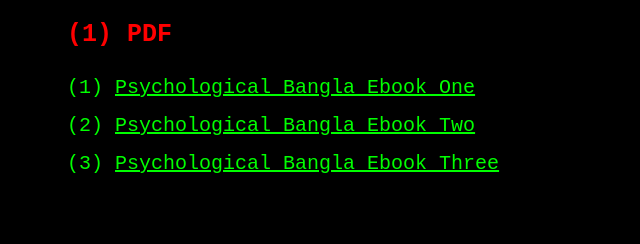
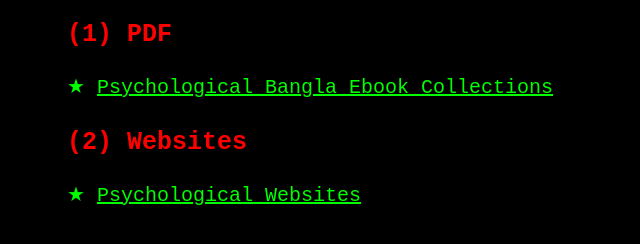
Before and after one commit to HumayunShariarHimu/Psychology, a plain HTML site: page index.html in a window 1280 px wide. Shown: the part 84-328 px from the top of the page, without its empty margins (173-813 px from the left). Drawn offline with Linux system fonts and the light colour scheme.

Commit message:
Update index.html

```diff
--- a/index.html
+++ b/index.html
@@ -101,14 +101,11 @@ a:link {
 <!-- partial:index.partial.html -->
 <div class="container">
 <h1>Psychology</h1>
-<h2>(1) PDF </h2>
-<p>
-(1) <a href="https://github.com/HumayunShariarHimu/Psychology/blob/main/PDF/PsychologyOne.pdf">Psychological Bangla Ebook One</a>
-<br>
-(2) <a href="https://github.com/HumayunShariarHimu/Psychology/blob/main/PDF/PsychologyTwo.pdf">Psychological Bangla Ebook Two</a>
-<br>
-(3) <a href="https://github.com/HumayunShariarHimu/Psychology/blob/main/PDF/PsychologyThree.pdf">Psychological Bangla Ebook Three</a>
+<h2>(1) PDF</h2>
+<p>★ <a href="https://github.com/HumayunShariarHimu/Psychology/blob/main/PDF/Bangla_PDF_Collection.md">Psychological Bangla Ebook Collections</a>
 </p>
+<h2>(2) Websites</h2>
+<p>★ <a href="https://github.com/HumayunShariarHimu/Psychology/blob/main/Websites/websites_name.txt">Psychological Websites</a>
 </body>
 </html>
 <!-- partial -->
```
